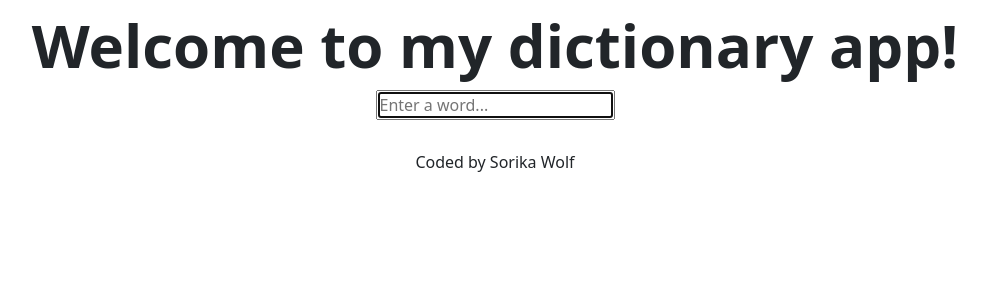
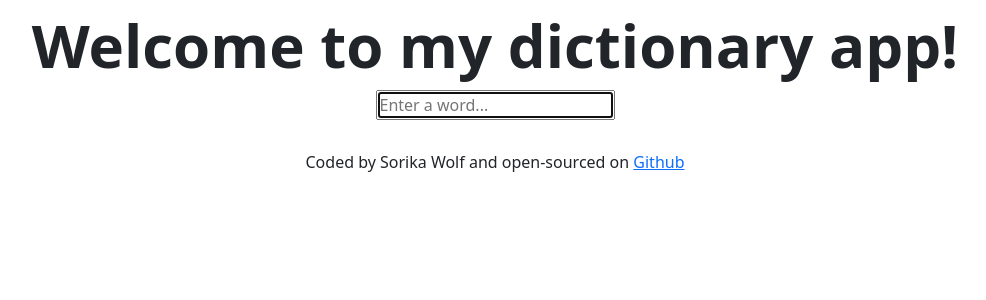
Before and after one commit to sorikawolf/dictionay_app_sorika, a React (Create React App) app: page / in a window 1280 px wide. Shown: the top 300 px of the page, without its empty margins (145-1131 px from the left). Built offline with nearby package versions, Linux system fonts and the light colour scheme.

Commit message:
added link to github repository

```diff
--- a/src/App.js
+++ b/src/App.js
@@ -6,7 +6,16 @@
     <div className="App">
       <header className="App-header">Welcome to my dictionary app!</header>
       <Dictionary />
-      <footer>Coded by Sorika Wolf</footer>
+      <footer>
+        Coded by Sorika Wolf and open-sourced on{" "}
+        <a
+          href="https://github.com/sorikawolf/dictionay_app_sorika"
+          target="_blank"
+          rel="noreferrer"
+        >
+          Github
+        </a>
+      </footer>
     </div>
   );
 }
```
